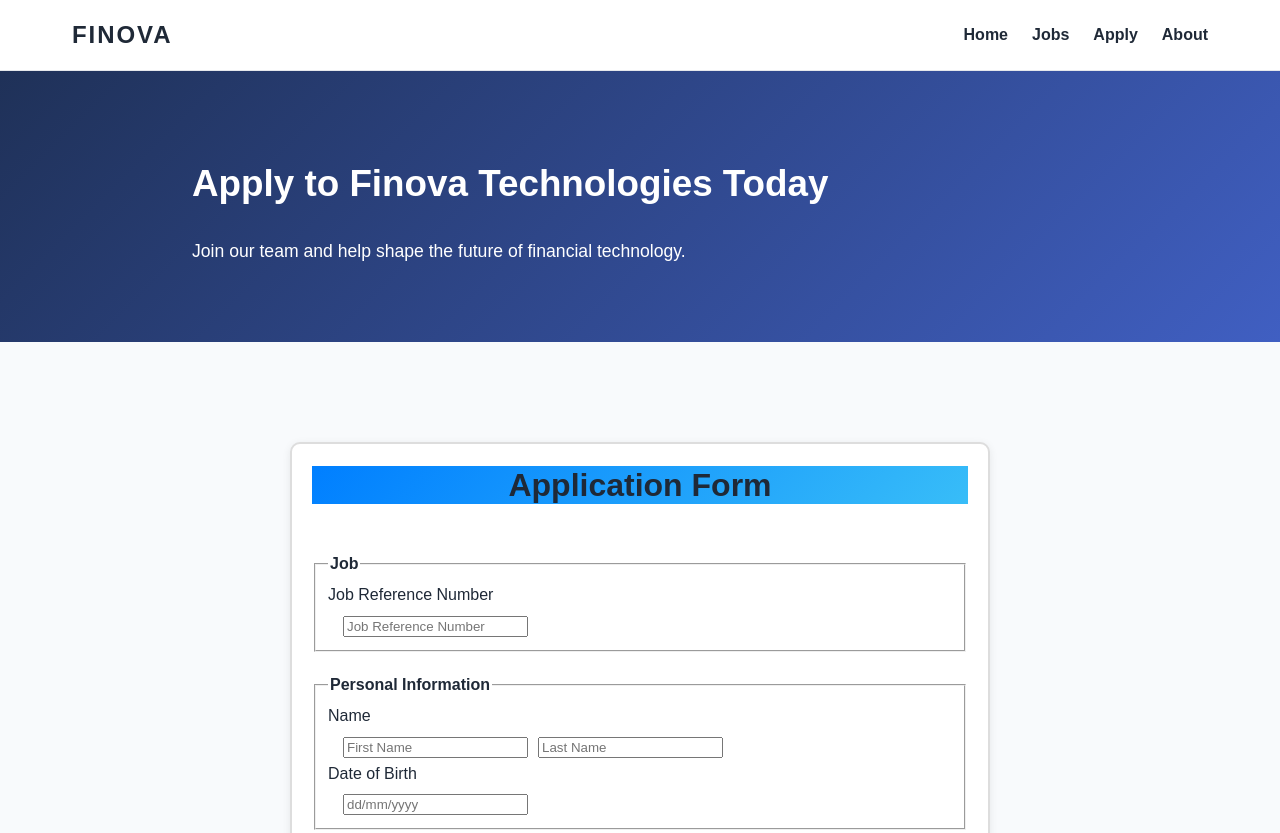
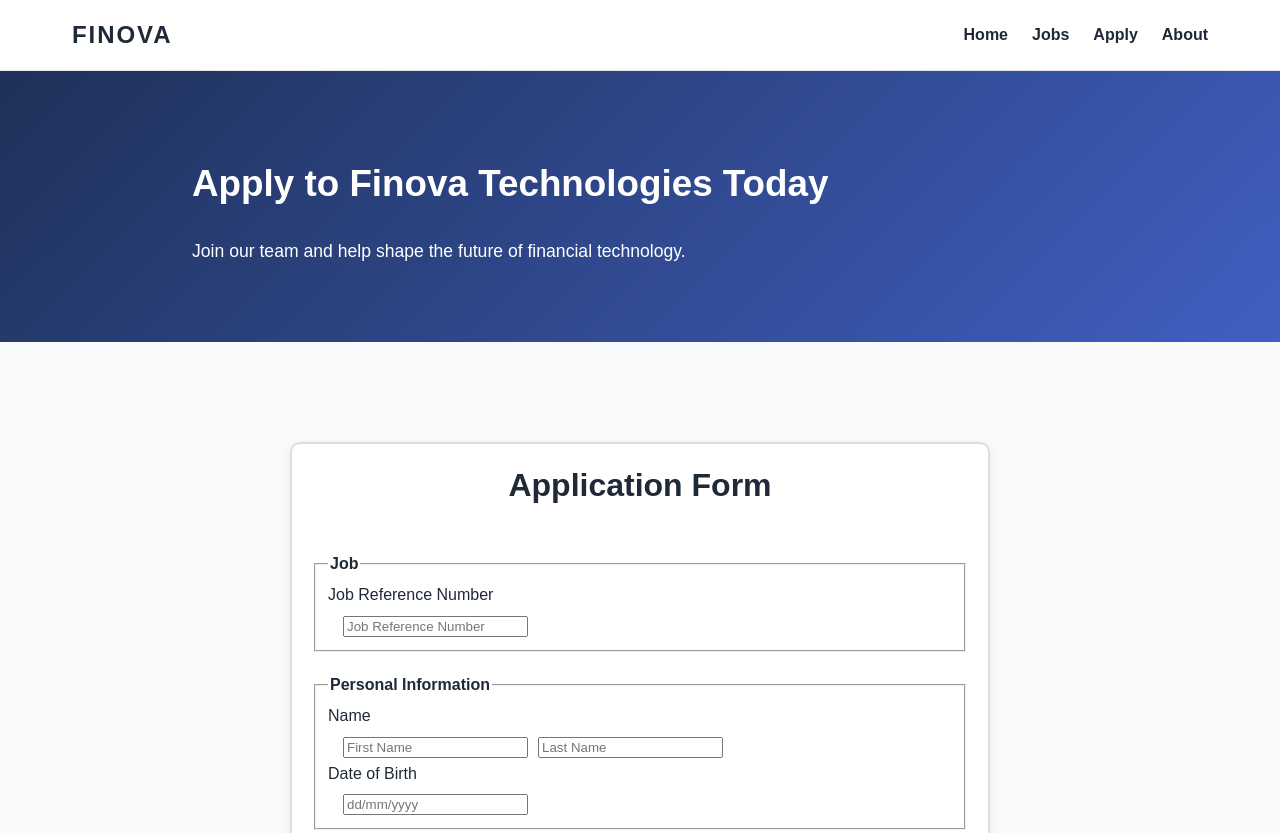
Before and after one commit to JiajinZhang-123/COS10026-G04-Financial-Technology-FinTech-Company, a plain HTML site: page apply.html in a window 1280 px wide. Shown: the top 833 px of the page. Drawn offline with Linux system fonts and the light colour scheme.

Commit message:
Patch: Fixed colour of Application Form header

```diff
--- a/apply.html
+++ b/apply.html
@@ -45,7 +45,7 @@
         <div class="applyForm">
 
             <form action="https://mercury.swin.edu.au/it000000/formtest.php" method="POST">
-                <h1 style="text-align: center; background: linear-gradient(135deg, #007FFF, #38BDF8);" >Application Form</h1>
+                <h1 style="text-align: center; color: linear-gradient(135deg, #007FFF, #38BDF8);" >Application Form</h1>
                 <br>
                 <fieldset>
                     <legend><strong>Job</strong></legend>
```
